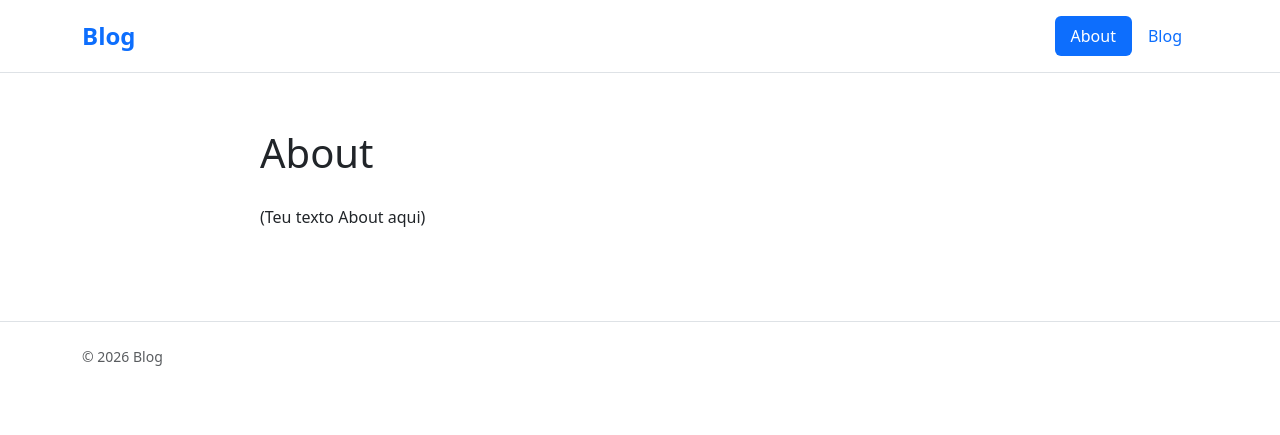
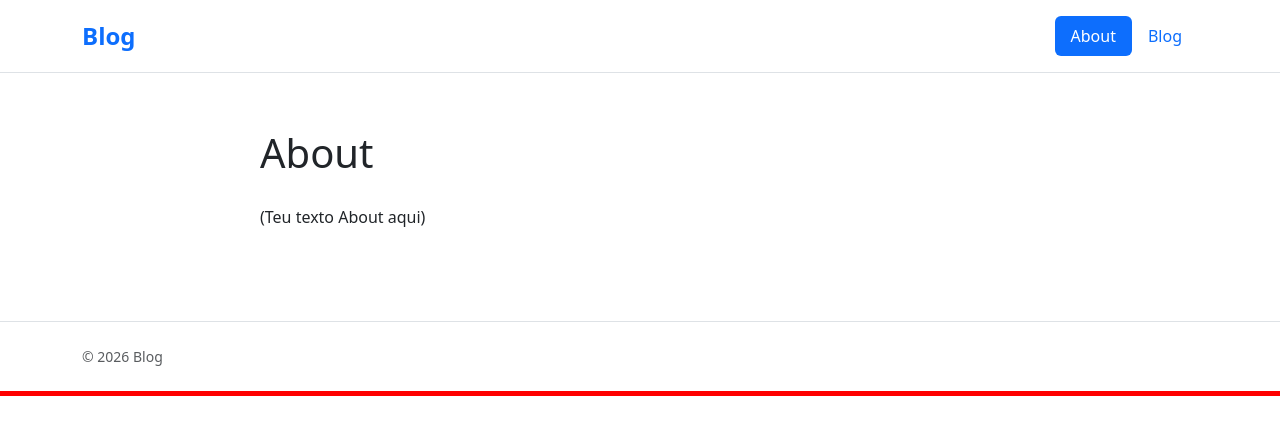
Before and after one commit to caroltheastronaut/blog, a Jekyll site: the page built from index.md, in a window 1280 px wide. Shown: the top 435 px of the page. Built offline with Jekyll 4.4.1, drawn with Linux system fonts in a browser that asks for light colours.

Commit message:
Update site.css

```diff
--- a/assets/css/site.css
+++ b/assets/css/site.css
@@ -31,3 +31,5 @@ main blockquote {
     --bs-gutter-x: 3rem;
   }
 }
+
+body { outline: 5px solid red; }
```
